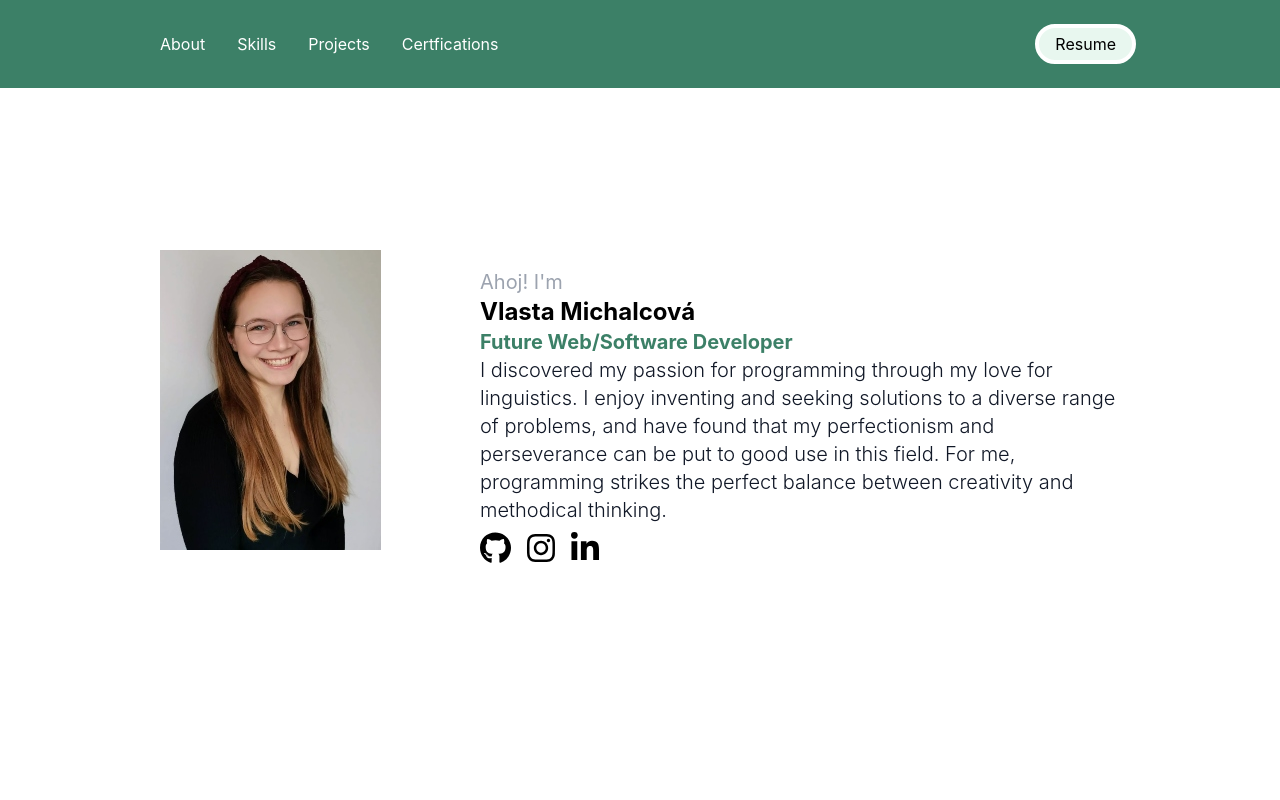
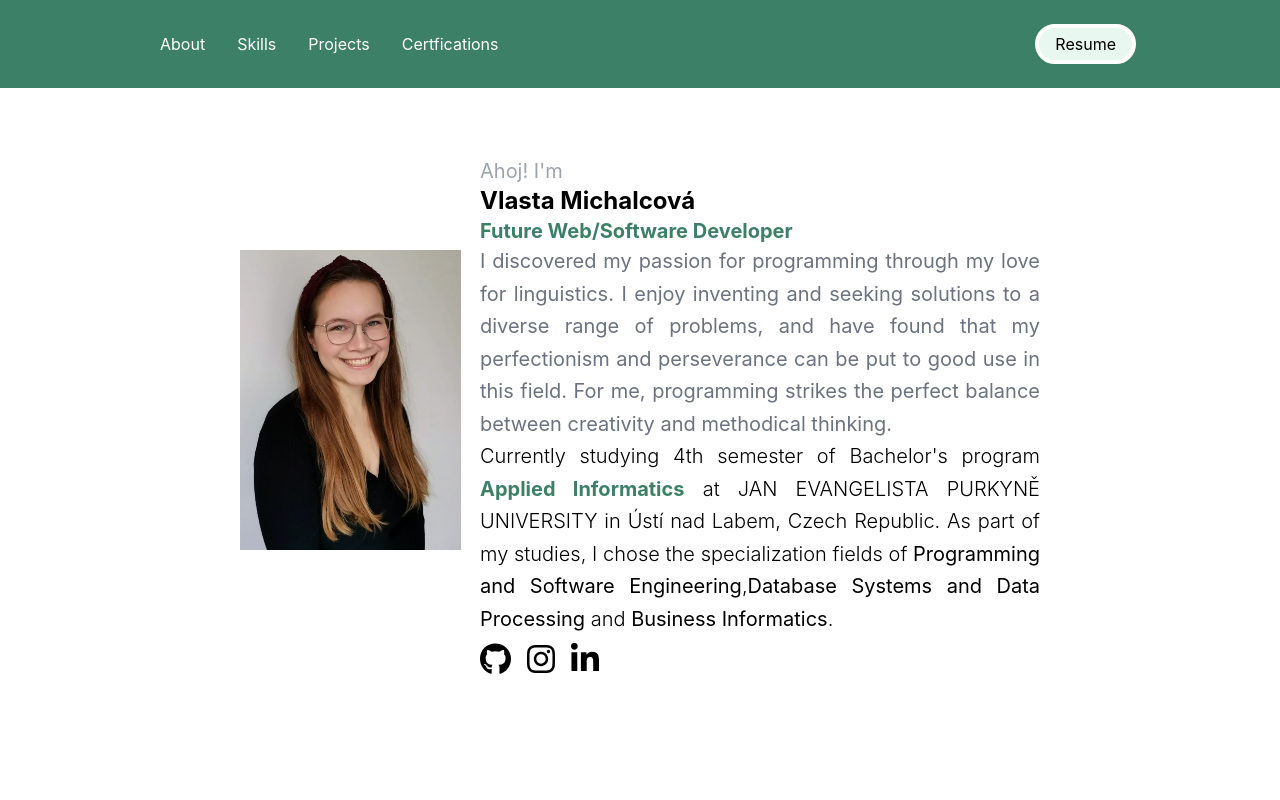
Before and after one commit to vlastami/portfolio-react, a React (Create React App) app: page / in a window 1280 px wide. Shown: the top 800 px of the page. Built offline with nearby package versions, Linux system fonts and the light colour scheme.

Commit message:
edited info

```diff
--- a/src/App.js
+++ b/src/App.js
@@ -15,12 +15,14 @@ function App() {
       AOS.init();
     }, []);
   return (
-    <div className="px-6 lg:px-20 xl:px-36 bg-beige">
+    <div className="px-6 lg:px-20 xl:px-36 flex flex-col min-h-screen">
       <Navbar />
-      <Home />
-        <Skills />
-        <Projects />
-      <Certificates />
+        <main className="flex-grow">
+            <Home />
+            <Skills />
+            <Projects />
+            <Certificates />
+        </main>
       <Footer />
     </div>
   );
--- a/src/components/Certificates.js
+++ b/src/components/Certificates.js
@@ -12,10 +12,10 @@ import cisco from "../assets/certs/Vlasta-Rencova-2021-CCNA2-v7-certificate-1.pn
 
 export default function Certificates(){
     return (
-        <div id="certs" className="mt-4 text-light-500 h-screen">
+        <div id="certs" className="mt-4 text-light-500">
             <h1 className="text-2xl font-bold">Certifications</h1>
             <p className="font-light text-gray-400">Here are some of my certifications</p>
-            <div className="grid grid-cols-1 md:grid-cols-2 lg:grid-cols-4 justify-center mt-4 gap-5">
+            <div className="grid grid-cols-1 md:grid-cols-2 lg:grid-cols-3 justify-center mt-4 gap-5">
                 <CertCard name="React Development" img={shecodesReact} issued="SheCodes" date="2021" />
                 <CertCard name="Responsive Web Development" img={shecodesResponsive} issued="SheCodes" date="2021" />
                 <CertCard name="Frontend Development" img={shecodesWeb} issued="SheCodes" date="2021" />
--- a/src/components/Footer.js
+++ b/src/components/Footer.js
@@ -1,6 +1,6 @@
 export default function Footer(){
   return (
-    <div className="mt-4 bg-dark-200 rounded-md text-light-500 px-8 py-4">
+    <div className="bg-light-500 rounded-md text-white px-8 py-4">
       <p className="text-sm font-light text-center">© 2023 Vlasta Michalcová</p>
     </div>
   )
--- a/src/components/Home.js
+++ b/src/components/Home.js
@@ -21,7 +21,7 @@ export default function Home() {
         className="flex w-full h-screen flex-col md:flex-row gap-2 items-center justify-center text-black relative"
       >
         <div className="flex md:p-4 justify-center items-center">
-          <div className="md:w-2/6">
+          <div className="md:w-3/12">
             <img
               data-aos="flip-right"
               data-aos-duration="1500"
@@ -33,7 +33,7 @@ export default function Home() {
             />
           </div>
           <div
-            className="md:w-4/6"
+            className="md:w-7/12"
             data-aos="fade-right"
             data-aos-duration="1000"
             data-aos-offset="100"
@@ -44,13 +44,17 @@ export default function Home() {
               <p className="text-xl font-bold text-light-500">
                 Future Web/Software Developer
               </p>
-              <p className="text-xl font-light text-gray-900 ">
+              <p className="text-xl text-gray-500 leading-relaxed text-justify">
                 I discovered my passion for programming through my love for
                 linguistics. I enjoy inventing and seeking solutions to a
                 diverse range of problems, and have found that my perfectionism
                 and perseverance can be put to good use in this field. For me,
                 programming strikes the perfect balance between creativity and
                 methodical thinking.
+              </p>
+              <p className="text-xl font-light text-gray leading-relaxed text-justify"> Currently studying 4th semester of Bachelor's program <strong className="text-light-500 font-bold">Applied Informatics</strong> at JAN EVANGELISTA PURKYNĚ
+                UNIVERSITY in Ústí nad Labem, Czech Republic. As part of my studies, I chose the specialization fields of <strong>Programming and Software Engineering</strong>,
+                <strong>Database Systems and Data Processing</strong> and <strong>Business Informatics</strong>.
               </p>
             </div>
             <ul className="flex mt-2 gap-4 items-center">
```
